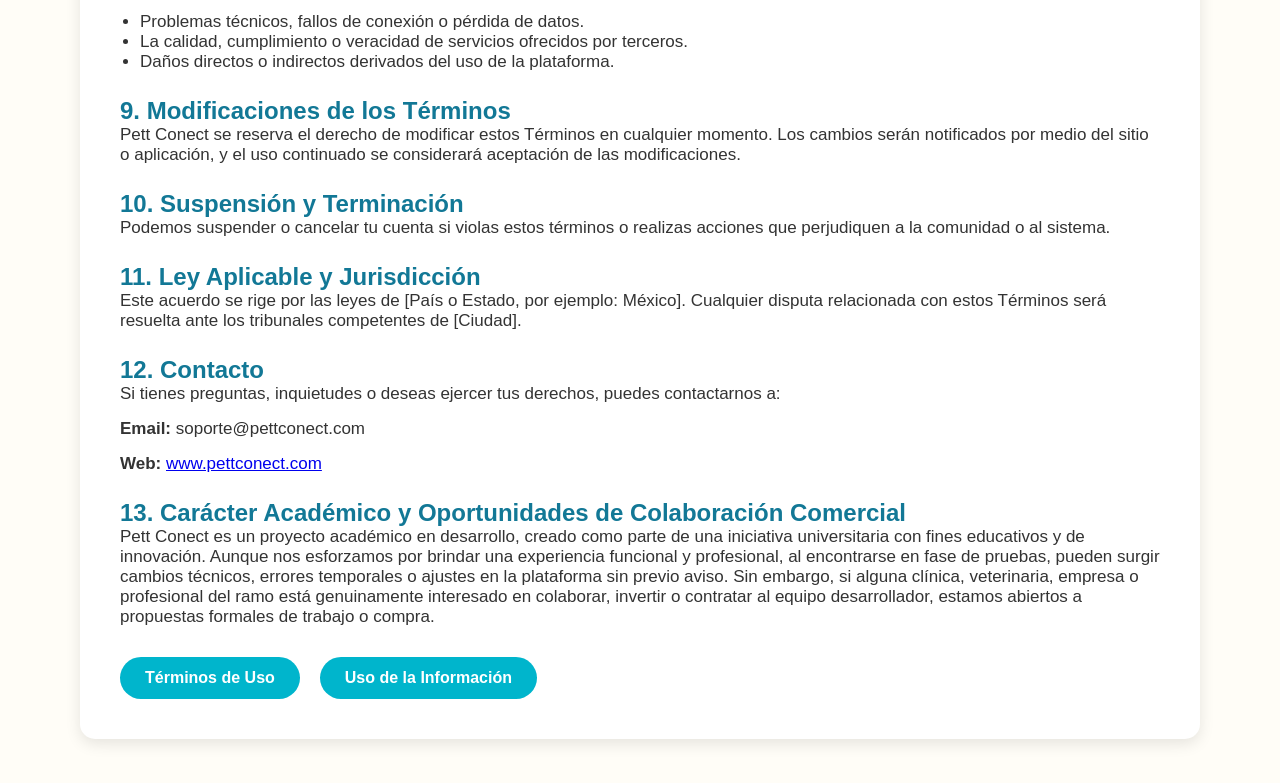
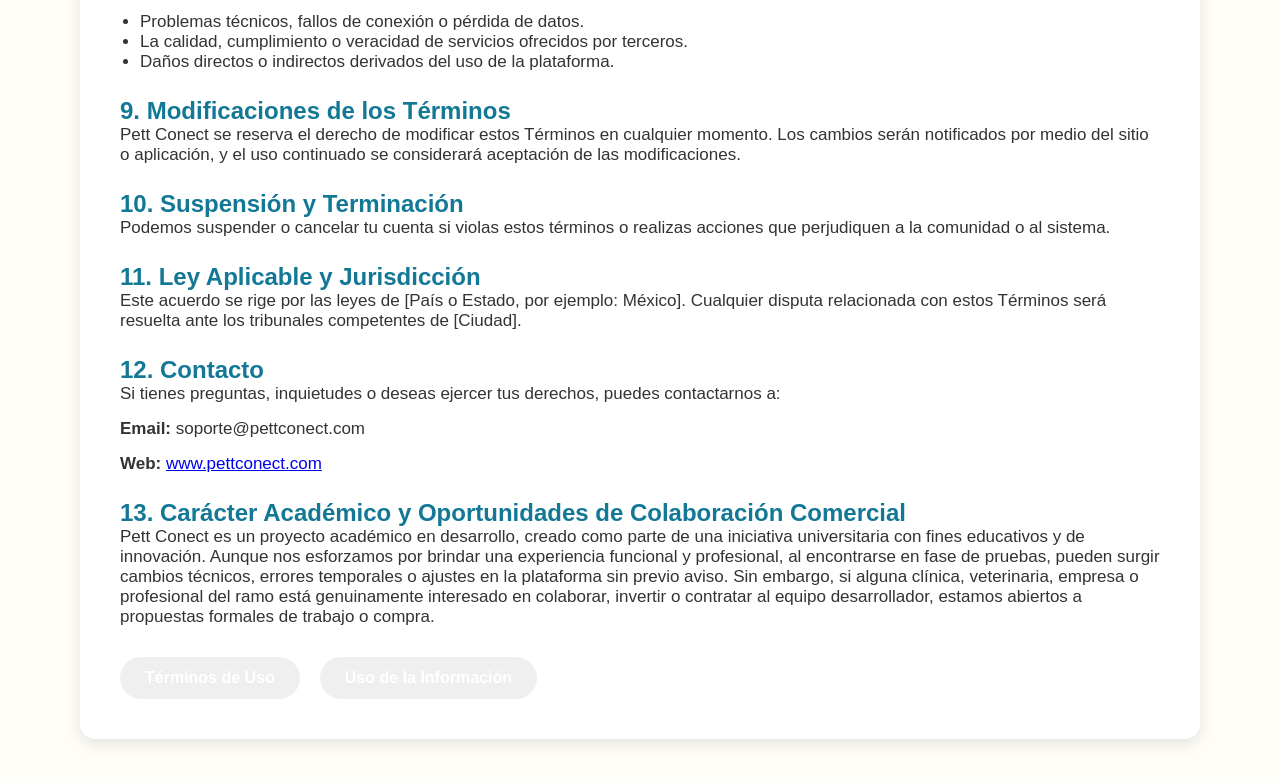
Before and after one commit to PettconectCORP/Pettconect, a plain HTML site: page condiciones.html in a window 1280 px wide. Shown: the part 1356-2139 px from the top of the page. Drawn offline with Linux system fonts and the light colour scheme.

Commit message:
condiciones.css

```diff
--- a/condiciones.css
+++ b/condiciones.css
@@ -136,7 +136,7 @@ body {
 
 .boton-usuario,
 .boton-empresa {
-  background-color: #00b5cc;
+  background-color: ##306bac;
   color: white;
   padding: 12px 25px;
   font-size: 16px;
```
